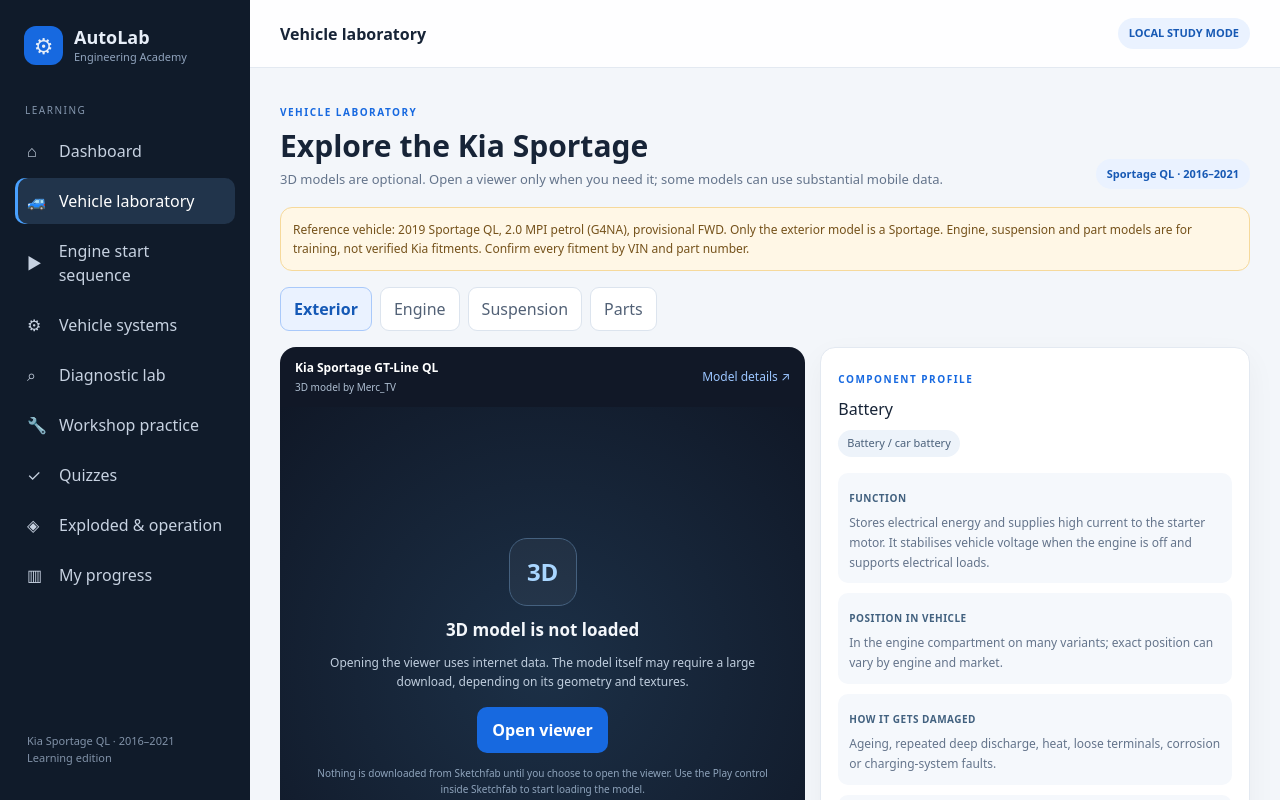
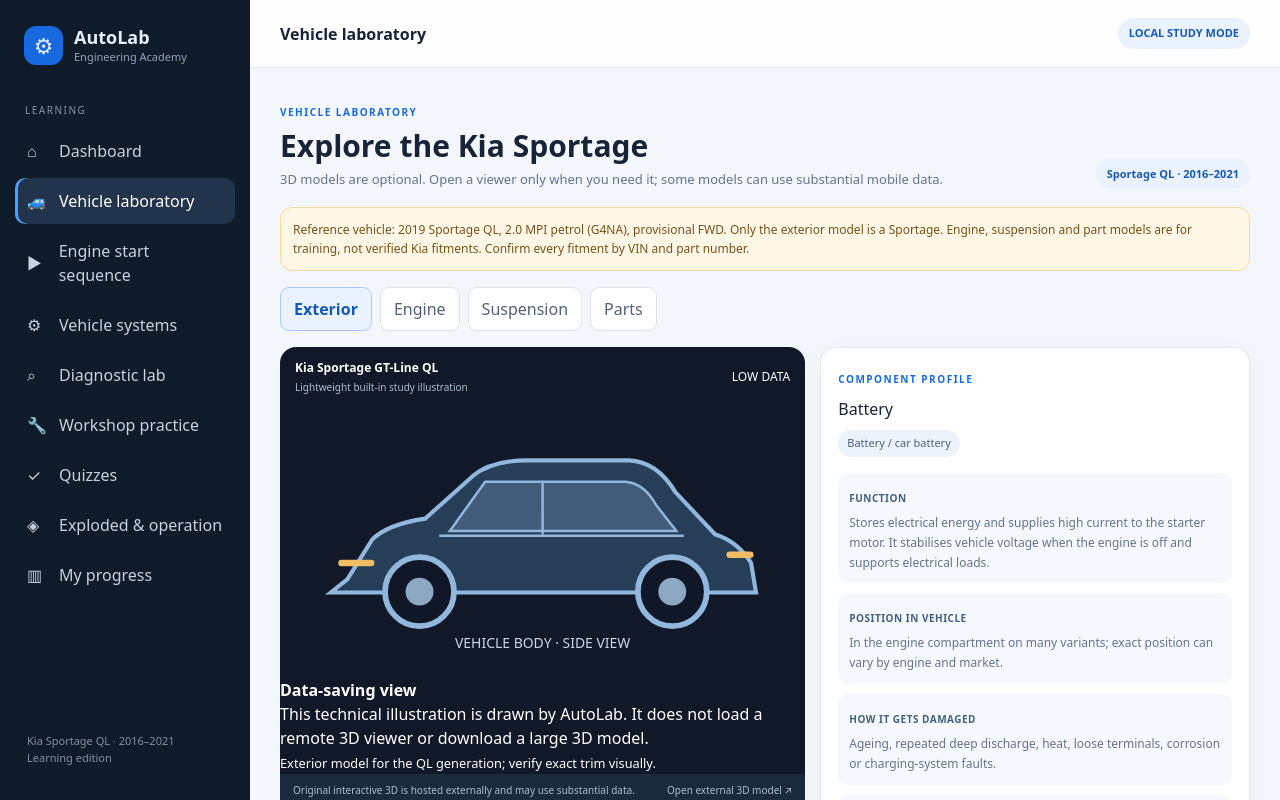
Before and after one commit to Blessing-co/Automobile-learning, a React (Vite) app: page / in a window 1280 px wide. Both pictures are taken after a click on the button "Explore the vehicle →". Shown: the top 800 px of the page. Built offline with nearby package versions, Linux system fonts and the light colour scheme.

Commit message:
Replace heavy embedded 3D viewer with lightweight local diagrams

```diff
--- a/src/ModelViewer.jsx
+++ b/src/ModelViewer.jsx
@@ -1,61 +1,71 @@
-import React, { useState } from 'react';
+import React from 'react';
+
+function TechnicalIllustration({ kind }) {
+  if (kind === 'vehicle') return <svg viewBox="0 0 640 330" role="img" aria-label="Simplified side-view vehicle technical illustration">
+    <path d="M82 210 L112 162 Q130 143 177 136 L235 84 Q258 65 302 65 H425 Q459 66 482 104 L530 155 Q558 164 574 190 L580 226 H62 Z" fill="#263e58" stroke="#91b7dc" strokeWidth="5"/>
+    <path d="M250 91 H421 Q444 93 458 119 L483 151 H207 Z" fill="#9fc9e7" fillOpacity=".22" stroke="#91b7dc" strokeWidth="3"/>
+    <path d="M194 157 H492 M320 90 V155" stroke="#91b7dc" strokeWidth="3"/>
+    <circle cx="170" cy="225" r="42" fill="#101827" stroke="#91b7dc" strokeWidth="7"/><circle cx="170" cy="225" r="17" fill="#8da8c2"/>
+    <circle cx="478" cy="225" r="42" fill="#101827" stroke="#91b7dc" strokeWidth="7"/><circle cx="478" cy="225" r="17" fill="#8da8c2"/>
+    <path d="M75 190 H111 M548 180 H573" stroke="#f0bd65" strokeWidth="8" strokeLinecap="round"/>
+    <text x="320" y="294" fill="#c8d8e8" fontSize="17" textAnchor="middle">VEHICLE BODY · SIDE VIEW</text>
+  </svg>;
+  if (kind === 'suspension') return <svg viewBox="0 0 640 330" role="img" aria-label="Simplified suspension assembly diagram">
+    <path d="M310 38 L310 112 M330 38 L330 112" stroke="#9db9d5" strokeWidth="13" strokeLinecap="round"/>
+    <path d="M275 112 L365 112 L345 245 L295 245 Z" fill="#324e6b" stroke="#9db9d5" strokeWidth="4"/>
+    <path d="M280 125 L360 142 L280 159 L360 176 L280 193 L360 210" fill="none" stroke="#e7b66c" strokeWidth="8"/>
+    <path d="M320 240 L210 278 L110 278 M320 240 L430 278 L530 278" stroke="#9db9d5" strokeWidth="15" strokeLinecap="round"/>
+    <circle cx="320" cy="242" r="17" fill="#e7b66c" stroke="#9db9d5" strokeWidth="4"/>
+    <text x="320" y="314" fill="#c8d8e8" fontSize="17" textAnchor="middle">STRUT · SPRING · CONTROL ARM</text>
+  </svg>;
+  if (kind === 'engine') return <svg viewBox="0 0 640 330" role="img" aria-label="Simplified engine assembly diagram">
+    <path d="M170 90 H470 V250 H170 Z" fill="#314d69" stroke="#9db9d5" strokeWidth="5"/>
+    <path d="M200 63 H440 V91 H200 Z" fill="#718ba6" stroke="#b8cce0" strokeWidth="4"/>
+    {[235,320,405].map(x=><g key={x}><rect x={x-23} y="105" width="46" height="88" rx="8" fill="#16283c" stroke="#b8cce0" strokeWidth="4"/><rect x={x-18} y="137" width="36" height="25" rx="4" fill="#e8b76d"/><path d={`M${x} 162 L${x+12} 216`} stroke="#d1dce8" strokeWidth="9" strokeLinecap="round"/></g>)}
+    <path d="M170 250 H470 M195 263 H445" stroke="#9db9d5" strokeWidth="8"/>
+    <circle cx="320" cy="248" r="24" fill="#e8b76d" stroke="#b8cce0" strokeWidth="5"/>
+    <text x="320" y="307" fill="#c8d8e8" fontSize="17" textAnchor="middle">FOUR-CYLINDER ENGINE · SCHEMATIC</text>
+  </svg>;
+  return <svg viewBox="0 0 640 330" role="img" aria-label="Simplified mechanical component diagram">
+    <rect x="190" y="90" width="260" height="150" rx="18" fill="#314d69" stroke="#9db9d5" strokeWidth="5"/>
+    <circle cx="320" cy="165" r="62" fill="#16283c" stroke="#e8b76d" strokeWidth="10"/>
+    <circle cx="320" cy="165" r="22" fill="#9db9d5"/>
+    <path d="M320 103 V55 M320 227 V275 M258 165 H210 M382 165 H430" stroke="#9db9d5" strokeWidth="8" strokeLinecap="round"/>
+    <text x="320" y="310" fill="#c8d8e8" fontSize="17" textAnchor="middle">MECHANICAL COMPONENT · SCHEMATIC</text>
+  </svg>;
+}
 
 export default function ModelViewer({ model, compact = false }) {
-  const [openedModelId, setOpenedModelId] = useState(null);
-  const [failedModelId, setFailedModelId] = useState(null);
+  if (!model) return <div className="viewer viewer-empty">No suitable model has been sourced for this component yet.</div>;
 
-  if (!model) return <div className="viewer viewer-empty">No suitable 3D model has been sourced for this component yet.</div>;
+  const title = model.title || 'Automotive component';
+  const text = `${title} ${model.note || ''}`.toLowerCase();
+  const kind = /sportage|vehicle|car|exterior|chassis/.test(text)
+    ? 'vehicle'
+    : /suspension|strut|shock|control arm/.test(text)
+      ? 'suspension'
+      : /engine|piston|crank|cylinder/.test(text)
+        ? 'engine'
+        : 'component';
+  const page = model.id ? `https://sketchfab.com/models/${model.id}` : null;
 
-  const page = `https://sketchfab.com/models/${model.id}`;
-  // Key the open state to the selected model so switching models cannot
-  // briefly mount a different iframe before an effect runs.
-  const loaded = openedModelId === model.id;
-  const failed = failedModelId === model.id;
-  // The iframe is not created until the learner explicitly opens it.
-  // autostart=0 lets Sketchfab show its lightweight preview first; its own
-  // Play control is the second deliberate action that starts the 3D model.
-  const src = `https://sketchfab.com/models/${model.id}/embed?autostart=0&preload=0&camera=0&ui_theme=dark&ui_infos=0&ui_help=0&ui_settings=0&ui_watermark=1&ui_watermark_link=1&ui_animations=1`;
-
-  return <section className={`viewer ${compact ? 'viewer-compact' : ''}`}>
+  return <section className={`viewer low-data-viewer ${compact ? 'viewer-compact' : ''}`}>
     <div className="model-heading">
-      <div><b>{model.title}</b><small>3D model by {model.author}</small></div>
-      <a href={page} target="_blank" rel="noreferrer">Model details ↗</a>
+      <div><b>{title}</b><small>Lightweight built-in study illustration</small></div>
+      <span className="low-data-label">LOW DATA</span>
     </div>
-
-    {!loaded && !failed && <div className="viewer-gate">
-      <div className="viewer-gate-icon" aria-hidden="true">3D</div>
-      <b>3D model is not loaded</b>
-      <p>Opening the viewer uses internet data. The model itself may require a large download, depending on its geometry and textures.</p>
-      <button type="button" className="primary" onClick={() => { setFailedModelId(null); setOpenedModelId(model.id); }}>Open viewer</button>
-      <small>Nothing is downloaded from Sketchfab until you choose to open the viewer. Use the Play control inside Sketchfab to start loading the model.</small>
+    <div className={`low-data-stage low-data-${kind}`}>
+      <TechnicalIllustration kind={kind}/>
+    </div>
+    <div className="low-data-explanation">
+      <b>Data-saving view</b>
+      <p>This technical illustration is drawn by AutoLab. It does not load a remote 3D viewer or download a large 3D model.</p>
+      {model.note && <small>{model.note}</small>}
+    </div>
+    {page && <div className="viewer-data-controls">
+      <span>Original interactive 3D is hosted externally and may use substantial data.</span>
+      <a href={page} target="_blank" rel="noreferrer">Open external 3D model ↗</a>
     </div>}
-
-    {failed && <div className="viewer-empty">
-      <div>
-        <p>The 3D provider could not be loaded. Check your connection or open the model directly.</p>
-        <button type="button" className="secondary" onClick={() => { setFailedModelId(null); setOpenedModelId(model.id); }}>Try again</button>
-      </div>
-    </div>}
-
-    {loaded && !failed && <>
-      <div className="viewer-stage">
-        <iframe
-          key={model.id}
-          title={model.title}
-          src={src}
-          loading="eager"
-          allow="fullscreen; xr-spatial-tracking"
-          allowFullScreen
-          referrerPolicy="strict-origin-when-cross-origin"
-          onError={() => setFailedModelId(model.id)}
-        />
-      </div>
-      <div className="viewer-data-controls">
-        <span>Viewer open · model loads when you press Play inside the viewer</span>
-        <button type="button" onClick={() => { setOpenedModelId(null); setFailedModelId(null); }}>Close viewer</button>
-      </div>
-    </>}
-
-    <p className="viewer-note">Drag to rotate · pinch or scroll to zoom. {model.note}</p>
+    <p className="viewer-note">Schematic for learning; not a dimensionally accurate CAD model or verified Kia assembly.</p>
   </section>;
 }
```
